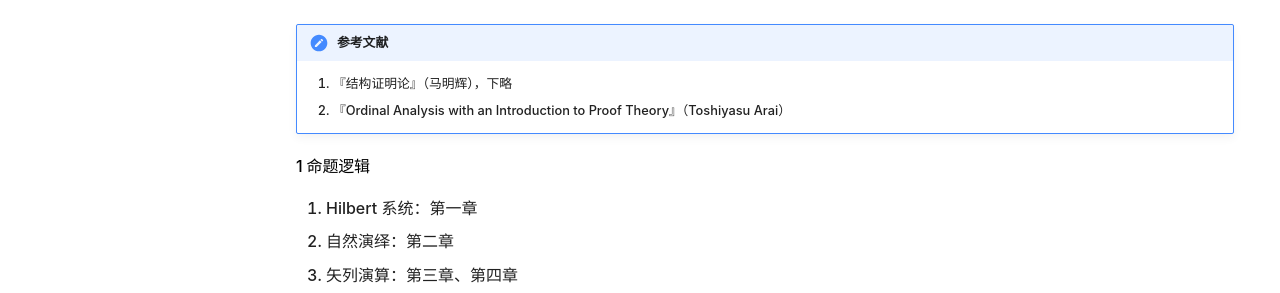
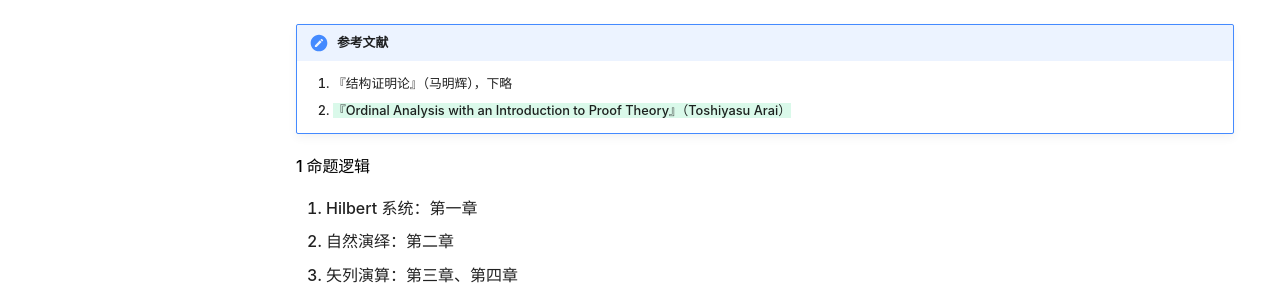
Before and after one commit to ShiinaHiiragi/note, an MkDocs documentation site: the page built from docs/intro/toc.md, in a window 1280 px wide and 900 px high, scrolled down 1893 px. Shown: the part 157-450 px from the top of the window. Built offline with MkDocs 1.6.1 and Material for MkDocs 9.7.7, drawn with Linux system fonts in a browser that asks for light colours; comment, search, counter and statistics services are not loaded.

Commit message:
mark toc

```diff
--- a/docs/intro/toc.md
+++ b/docs/intro/toc.md
@@ -60,7 +60,7 @@
 
 !!! note "参考文献"
     1. 『结构证明论』（马明辉），下略
-    2. 『Ordinal Analysis with an Introduction to Proof Theory』（Toshiyasu Arai）
+    2. {++『Ordinal Analysis with an Introduction to Proof Theory』（Toshiyasu Arai）++}
 
 #### 1 命题逻辑
 1. Hilbert 系统：第一章
@@ -127,7 +127,7 @@
 
 !!! note "参考文献"
     1. 『集合论：对无穷概念的探索』（郝兆宽、杨睿之）
-    2. 『The Higher Infinite: Large Cardinals in Set Theory from Their Beginnings』（Akihiro Kanamori）
+    2. {++『The Higher Infinite: Large Cardinals in Set Theory from Their Beginnings』（Akihiro Kanamori）++}
 
 #### 3 连续统假设
 1. 集宇宙：第七章
@@ -159,7 +159,7 @@
 ### 四、范畴论
 
 !!! note "参考文献"
-    『范畴论』（贺伟）
+    {++『范畴论』（贺伟）++}
 
 #### 1 范畴
 
@@ -185,7 +185,7 @@
 ### 三、代数拓扑
 
 !!! note "参考文献"
-    『代数拓扑讲义』（周建伟）
+    {++『代数拓扑讲义』（周建伟）++}
 
 #### 1 基本群
 
@@ -194,7 +194,7 @@
 ### 四、微分几何
 
 !!! note "参考文献"
-    『流形与几何初步』（梅加强）
+    {++『流形与几何初步』（梅加强）++}
 
 #### 1 微分流形
 
```
